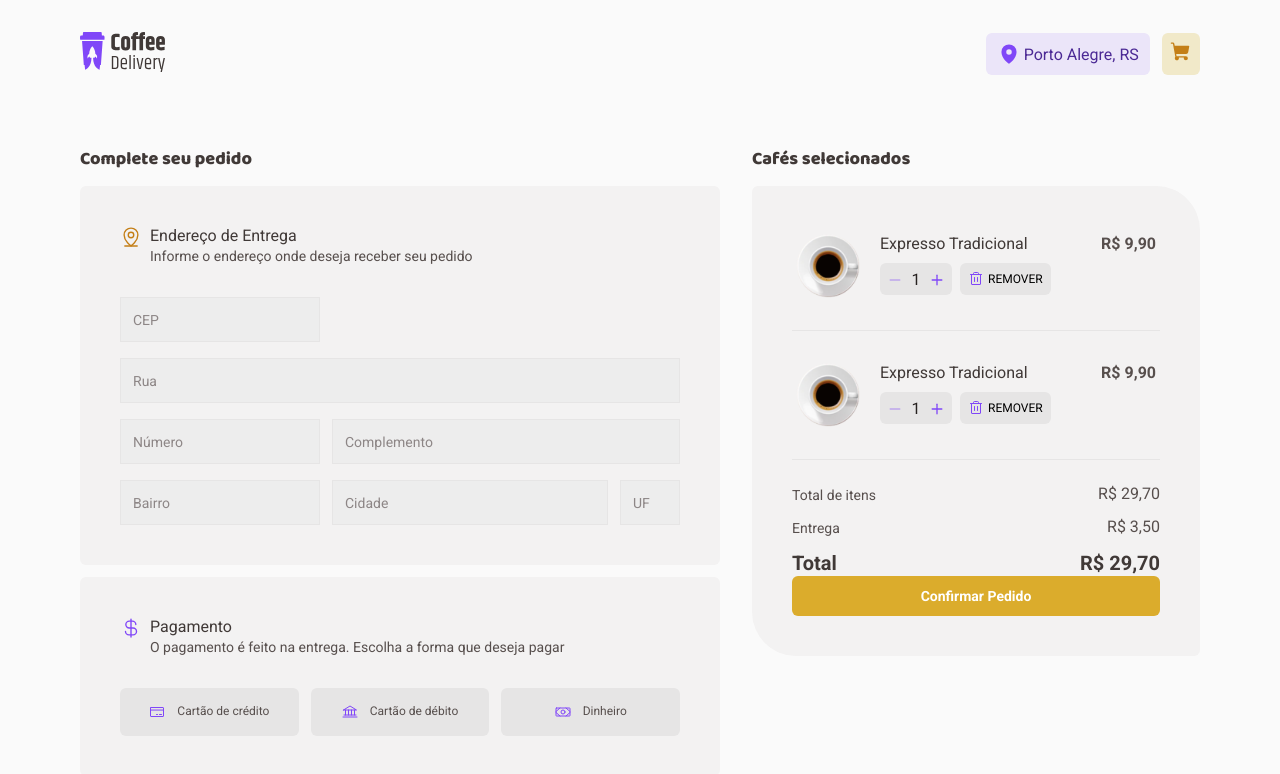
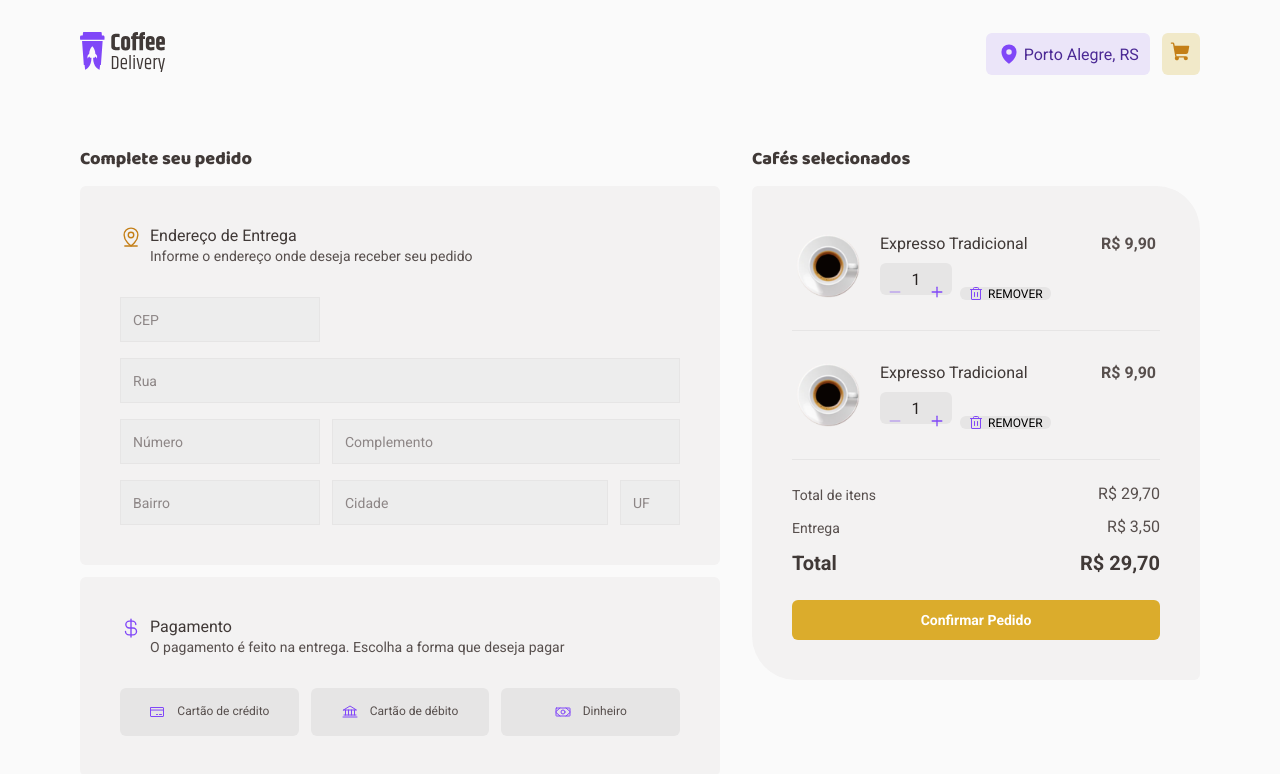
Before and after one commit to rnatu/coffee-delivery, a React (Vite) app: page /Checkout in a window 1280 px wide. Shown: the top 774 px of the page. Built offline with nearby package versions, Linux system fonts and the light colour scheme.

Commit message:
feat: add margin on CartCard button

```diff
--- a/src/pages/Checkout/components/CartCard/styles.ts
+++ b/src/pages/Checkout/components/CartCard/styles.ts
@@ -11,6 +11,10 @@
     width: 100%;
     margin: 24px 0;
     border-bottom: 1px solid ${({ theme }) => theme.colors['base-button']};
+  }
+
+  button {
+    margin-top: 24px;
   }
 `;
 
```
